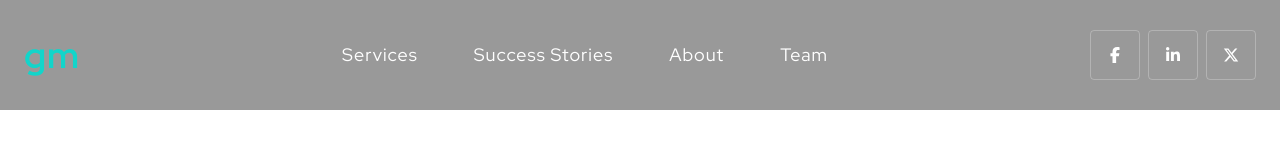
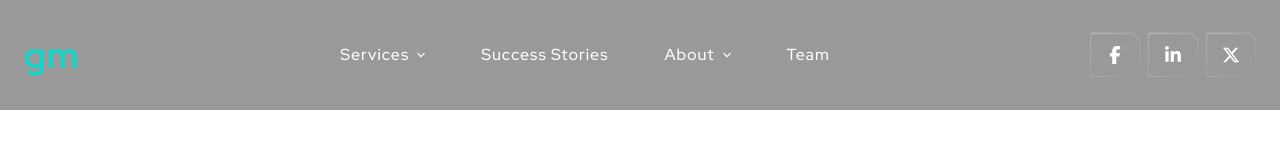
Before and after one commit to goodmorning-dev/goodmorning-site, a Next.js app: page / in a window 1280 px wide. Shown: the top 160 px of the page. Built offline with nearby package versions, Linux system fonts and the light colour scheme.

Commit message:
Added Social Icon component

```diff
--- a/src/components/Header.tsx
+++ b/src/components/Header.tsx
@@ -6,19 +6,23 @@ import clsx from 'clsx'
 import { useState } from 'react'
 import { FaFacebookF, FaLinkedinIn, FaXTwitter } from 'react-icons/fa6'
 import { navItems } from '@/constants/navItems'
+import SocialIcon from '@/components/SocialIcon'
 
 export default function Header() {
   const pathname = usePathname()
   const [openMenu, setOpenMenu] = useState<string | null>(null)
 
   return (
-    <header className="fixed top-0 left-0 right-0 z-50 bg-black/40 backdrop-blur">
-      <div className="max-w-7xl mx-auto flex justify-between items-center h-[110px] px-6">
-        <Link href="/" className="text-3xl font-bold text-primary text-[36px] tracking-wide">
+    <header className="fixed left-0 right-0 top-0 z-50 bg-black/40 backdrop-blur">
+      <div className="mx-auto flex h-[110px] max-w-7xl items-center justify-between px-6">
+        <Link
+          href="/"
+          className="text-3xl text-[36px] font-bold tracking-wide text-primary"
+        >
           gm
         </Link>
 
-        <nav className="flex gap-14 relative">
+        <nav className="relative flex gap-14">
           {navItems.map(({ label, href, children }) =>
             children ? (
               <div
@@ -27,14 +31,29 @@ export default function Header() {
                 onMouseEnter={() => setOpenMenu(label)}
                 onMouseLeave={() => setOpenMenu(null)}
               >
-                <button className="nav-link">{label}</button>
+                <button className="nav-link flex items-center gap-2">
+                  {label}
+                  <svg
+                    className="h-2 w-2 fill-current text-white"
+                    viewBox="0 0 10 6"
+                    xmlns="http://www.w3.org/2000/svg"
+                  >
+                    <path
+                      d="M1 1L5 5L9 1"
+                      stroke="currentColor"
+                      strokeWidth="1.5"
+                      fill="none"
+                      strokeLinecap="round"
+                    />
+                  </svg>
+                </button>
                 {openMenu === label && (
-                  <div className="absolute top-full left-0 w-64 bg-[#1f1f1f] rounded-lg border border-white/10 shadow-lg z-50">
+                  <div className="absolute left-0 top-full z-50 w-64 rounded-lg border border-white/10 bg-[#1f1f1f] shadow-lg">
                     {children.map((item) => (
                       <Link
                         key={item.href}
                         href={item.href}
-                        className="block px-4 py-3 hover:bg-teal-700/30 transition-colors text-white text-sm"
+                        className="block px-4 py-3 text-sm text-white transition-colors hover:bg-teal-700/30"
                       >
                         {item.label}
                       </Link>
@@ -46,24 +65,21 @@ export default function Header() {
               <Link
                 key={href}
                 href={href}
-                className={clsx('nav-link', pathname === href && 'text-primary')}
+                className={clsx(
+                  'nav-link',
+                  pathname === href && 'text-primary',
+                )}
               >
                 {label}
               </Link>
-            )
+            ),
           )}
         </nav>
 
         <div className="flex items-center gap-2 text-white">
-          <a href="https://facebook.com" target="_blank" rel="noopener noreferrer" className="social-icon">
-            <FaFacebookF />
-          </a>
-          <a href="https://linkedin.com" target="_blank" rel="noopener noreferrer" className="social-icon">
-            <FaLinkedinIn />
-          </a>
-          <a href="#" className="social-icon">
-            <FaXTwitter />
-          </a>
+          <SocialIcon href="https://facebook.com" icon={<FaFacebookF />} />
+          <SocialIcon href="https://linkedin.com" icon={<FaLinkedinIn />} />
+          <SocialIcon href="#" icon={<FaXTwitter />} />
         </div>
       </div>
     </header>
--- /dev/null
+++ b/src/components/SocialIcon.tsx
@@ -0,0 +1,32 @@
+'use client'
+
+import { ReactNode } from 'react'
+import Image from 'next/image'
+
+export default function SocialIcon({
+  icon,
+  href,
+}: {
+  icon: ReactNode
+  href: string
+}) {
+  return (
+    <a
+      href={href}
+      target="_blank"
+      rel="noopener noreferrer"
+      className="social-icon-wrapper"
+    >
+      <Image
+        src="/masks/bg.svg"
+        alt=""
+        width={50}
+        height={50}
+        className="social-icon-svg"
+        draggable={false}
+      />
+
+      <div className="social-icon-content">{icon}</div>
+    </a>
+  )
+}
--- a/src/styles/globals.scss
+++ b/src/styles/globals.scss
@@ -14,11 +14,24 @@
   }
 }
 
-.nav-link {
-  @apply text-white text-lg relative tracking-[1px] cursor-pointer;
+@layer components {
+  .social-icon-wrapper {
+    @apply w-[50px] h-[50px] relative block;
+  }
+
+  .social-icon-svg {
+    @apply absolute inset-0 w-full h-full pointer-events-none;
+  }
+
+  .social-icon-content {
+    @apply absolute inset-0 flex items-center justify-center text-white text-[18px];
+  }
+
+  .social-icon-wrapper:hover .social-icon-content {
+    @apply text-primary;
+  }
+
+   .nav-link {
+    @apply text-white text-base font-medium tracking-[1px] cursor-pointer;
+  }
 }
-
-
-.social-icon {
-  @apply w-[50px] h-[50px] flex items-center justify-center rounded border border-white/25;
-}
```
Also changed, not shown: public/masks/bg.svg (added).
